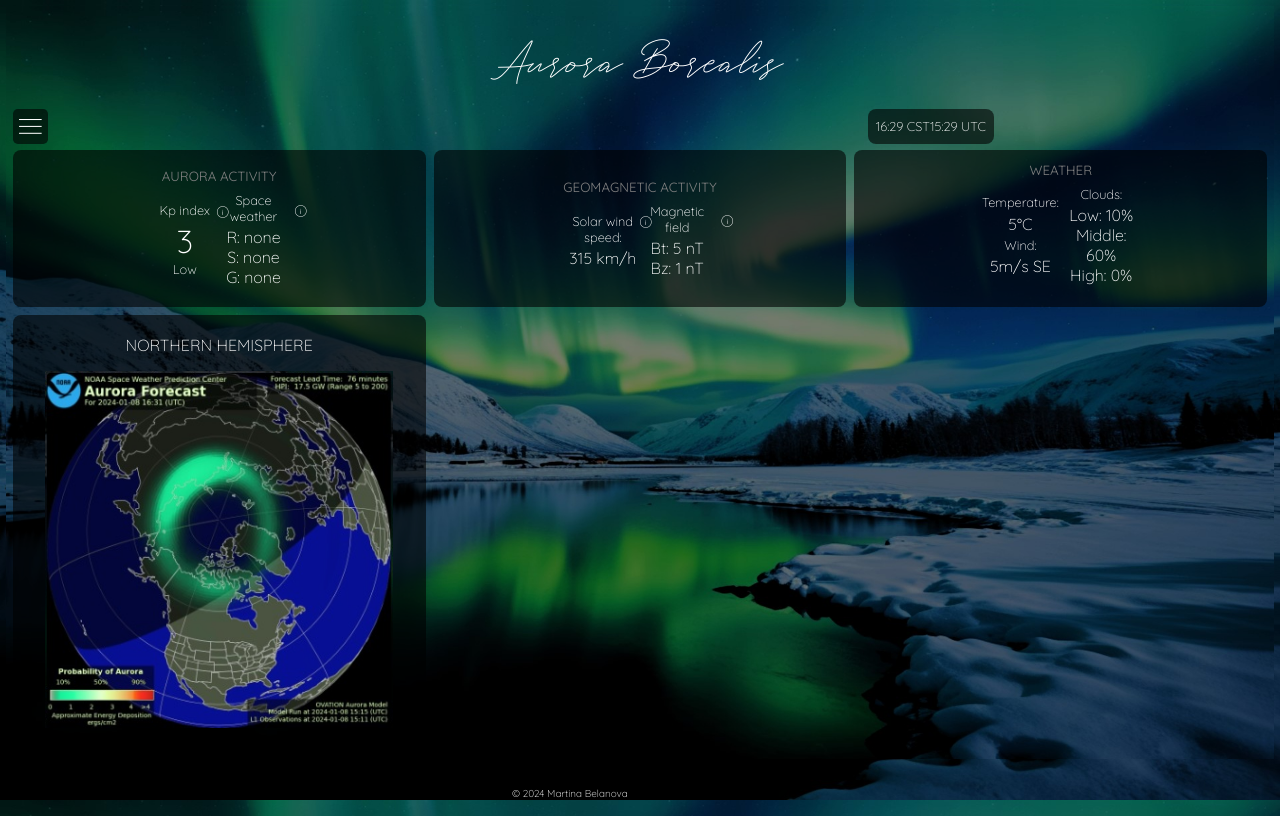
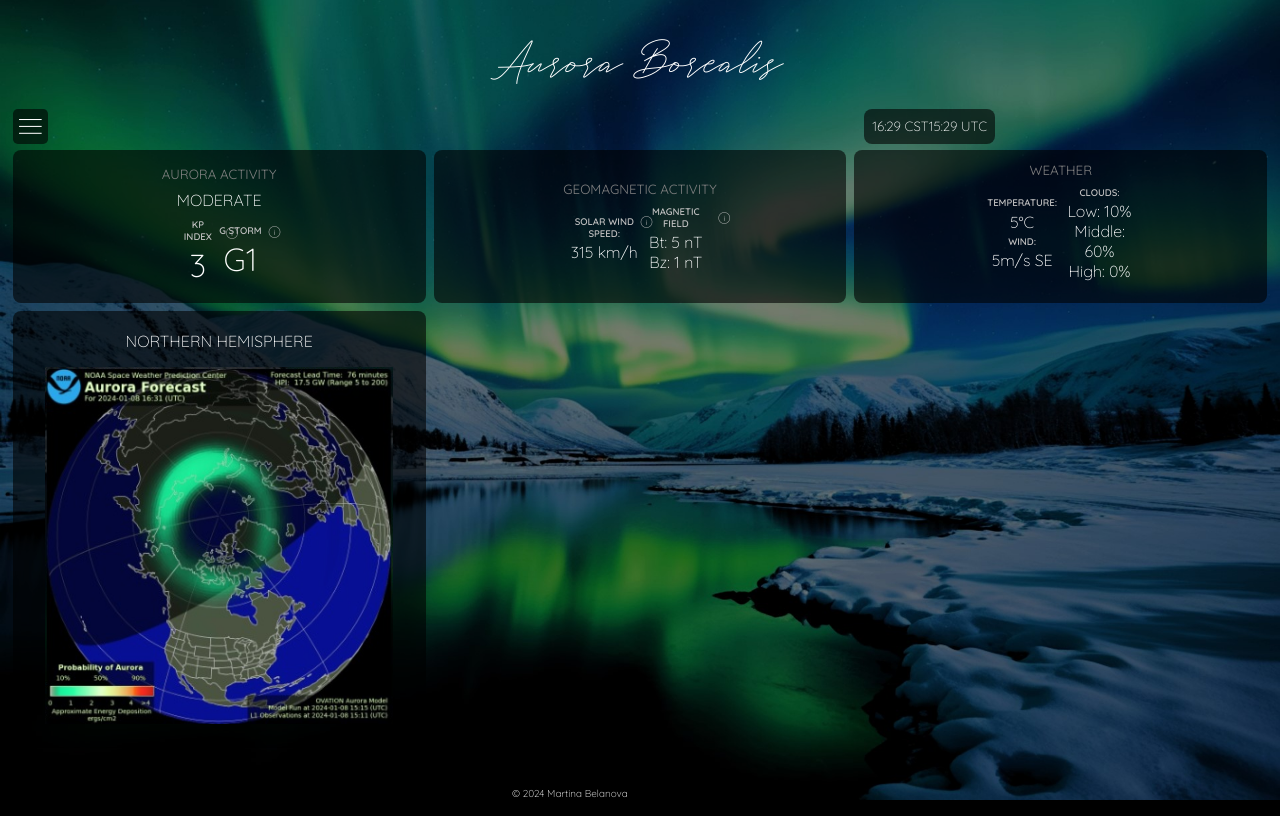
Before and after one commit to BelanovaMartinaTrain/EasyChoosey, a website: page index.html in a window 1280 px wide. Drawn offline with nearby package versions, Linux system fonts and the light colour scheme.

Commit message:
testing aurora site design

```diff
--- a/index.css
+++ b/index.css
@@ -75,10 +75,14 @@
     text-transform: uppercase;
 }
 
-.font-sm-h2 {
+.font-h2 {
     font-size: smaller;
     font-weight: 400;
     color: gray;
+}
+
+.font-smaller {
+    font-size: smaller;
 }
 
 /* END UTILITY CLASSES*/
@@ -144,9 +148,12 @@ h3 {
 }
 
 p {
-    font-size: 0.8rem;
+    font-size: 0.6rem;
 	margin: 0;
 	padding: 0;
+    text-transform: uppercase;
+    color: silver;
+    font-weight: 600;
 }
 
 main {
--- a/index.html
+++ b/index.html
@@ -24,8 +24,8 @@
         <!--Time widget-->
         <div class="time center"  >
           <div class="time-nav widget heigth-100">
-            <p>16:29 CST</p>
-            <p>15:29 UTC</p>
+            <h2 class="font-smaller">16:29 CST</h2>
+            <h2 class="font-smaller">15:29 UTC</h2>
           </div>
         </div>
         <!--Time widget-->
@@ -51,20 +51,20 @@
 
         <!--Quickview widget-->
         <div class="widget center padding-small">
-          <h2 class="center padding-sm-btm uppercase font-sm-h2">Aurora activity</h2>
+          <h2 class="center padding-sm-btm uppercase font-h2">Aurora activity</h2>
+          <h2 class="center uppercase padding-sm-btm">Moderate</h2>
           <div class="quickview-div grid-item padding-xs-btm ">
             <div class="center quickview-item width-100">
               <p class="relative padding-xs-btm">Kp index
                 <span class="material-symbols-outlined info-icon">info</span>
               </p>
               <h3 class="bigger-font">3</h3>
-              <p>Low</p>
             </div>
             <div class="center quickview-item width-100">
-              <p class="relative padding-xs-btm">Space weather <span class="material-symbols-outlined info-icon">info</span></p>
-              <h3>R: none</h3>
-              <h3>S: none</h3>
-              <h3>G: none</h3>
+              <p class="relative padding-xs-btm">G storm <span class="material-symbols-outlined info-icon">info</span></p>
+              <!-- h3>R: none</h3>
+              <h3>S: none</h3-->
+              <h3 class="bigger-font">G1</h3>
             </div>
           </div>
         </div>
@@ -72,7 +72,7 @@
 
         <!--Quickview widget-->
         <div class="widget center padding-small">
-          <h2 class="padding-sm-btm uppercase padding-sm-btm font-sm-h2">Geomagnetic activity</h2>
+          <h2 class="padding-sm-btm uppercase padding-sm-btm font-h2">Geomagnetic activity</h2>
           <div class="quickview-div">
             <div class="center grid-item quickview-item width-100">
               <p class="relative">Solar wind<span class="material-symbols-outlined info-icon">info</span></p>
@@ -90,7 +90,7 @@
 
         <!--Quickview widget-->
         <div class="widget center padding-small">
-          <h2 class="uppercase padding-sm-btm font-sm-h2">Weather</h2>
+          <h2 class="uppercase padding-sm-btm font-h2">Weather</h2>
           <div class="quickview-div grid-item center margin-sm-btm">
             <div class="center quickview-item width-100 padding-sm-btm">
               <p class="margin-sm-btm">Temperature:</p>
```
